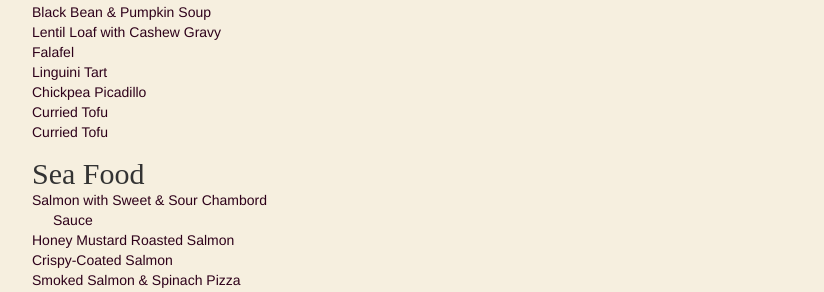
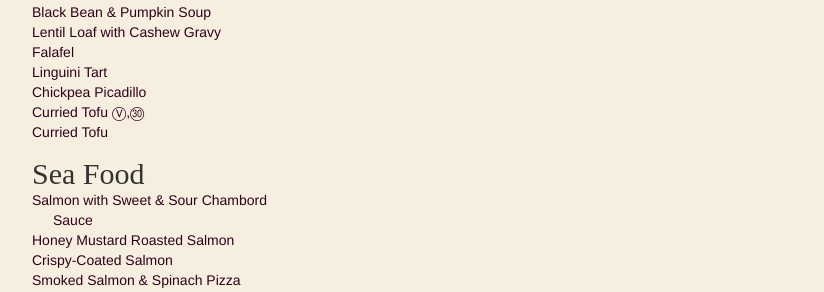
Before and after one commit to JonahBraun/debs-recipes, a Jekyll site: the page built from index.html, in a window 1280 px wide. Shown: the part 1297-1589 px from the top of the page, without its empty margins (53-877 px from the left). Built offline with Jekyll 4.4.1, drawn with Linux system fonts in a browser that asks for light colours; some web fonts are replaced; Markdown is read by kramdown in place of the engine named in the settings; part of the change alters nothing that is shown.

```diff
--- a/index.html
+++ b/index.html
@@ -38,7 +38,7 @@ title: Deb's Best Recipes
 				<h2>Vegetarian/Vegan</h2>
 				<ul>
 					{% for post in site.categories.vegi %}
-					<li><a href='{{ post.url }}'>{{ post.title }}</a></li>
+					<li><a href='{{ post.url }}'>{{ post.title }} {{ post.tags }}</a></li>
 					{% endfor %}
 				</ul>
 				<h2>Sea Food</h2>
```
